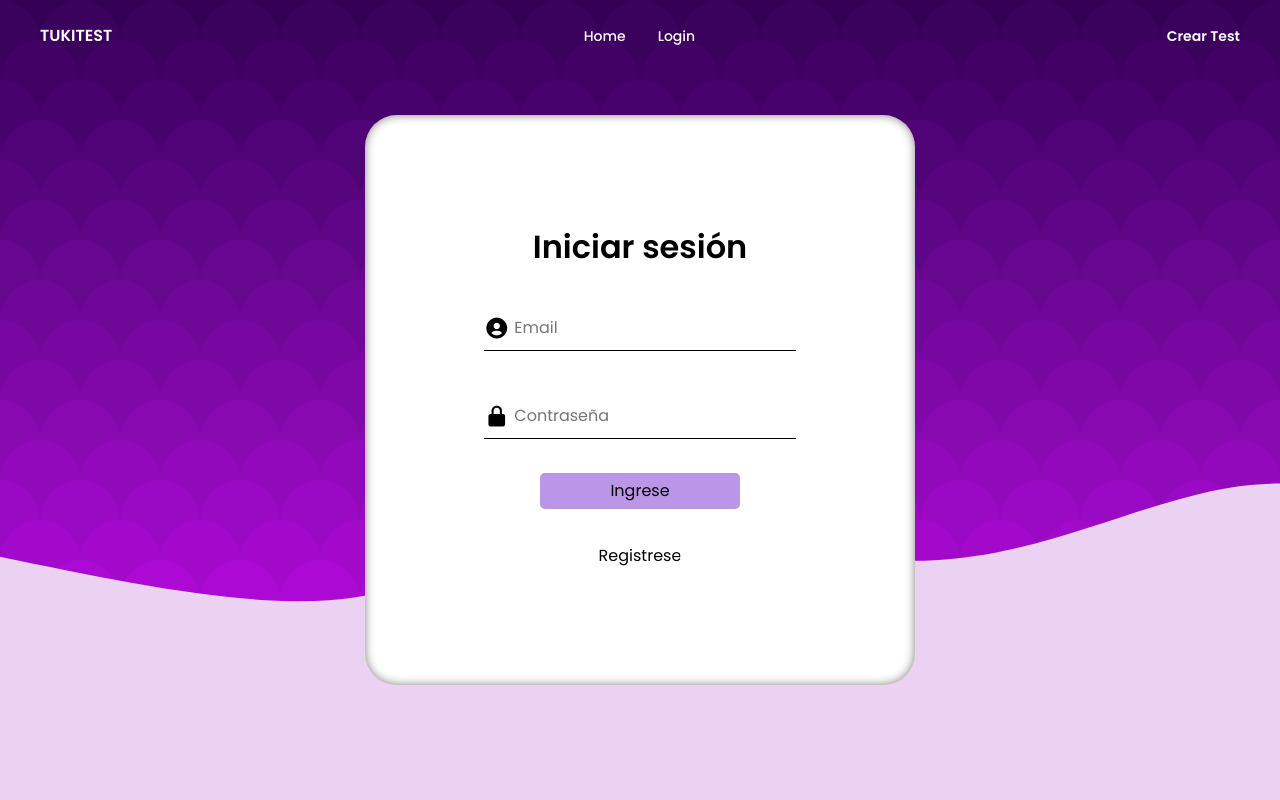
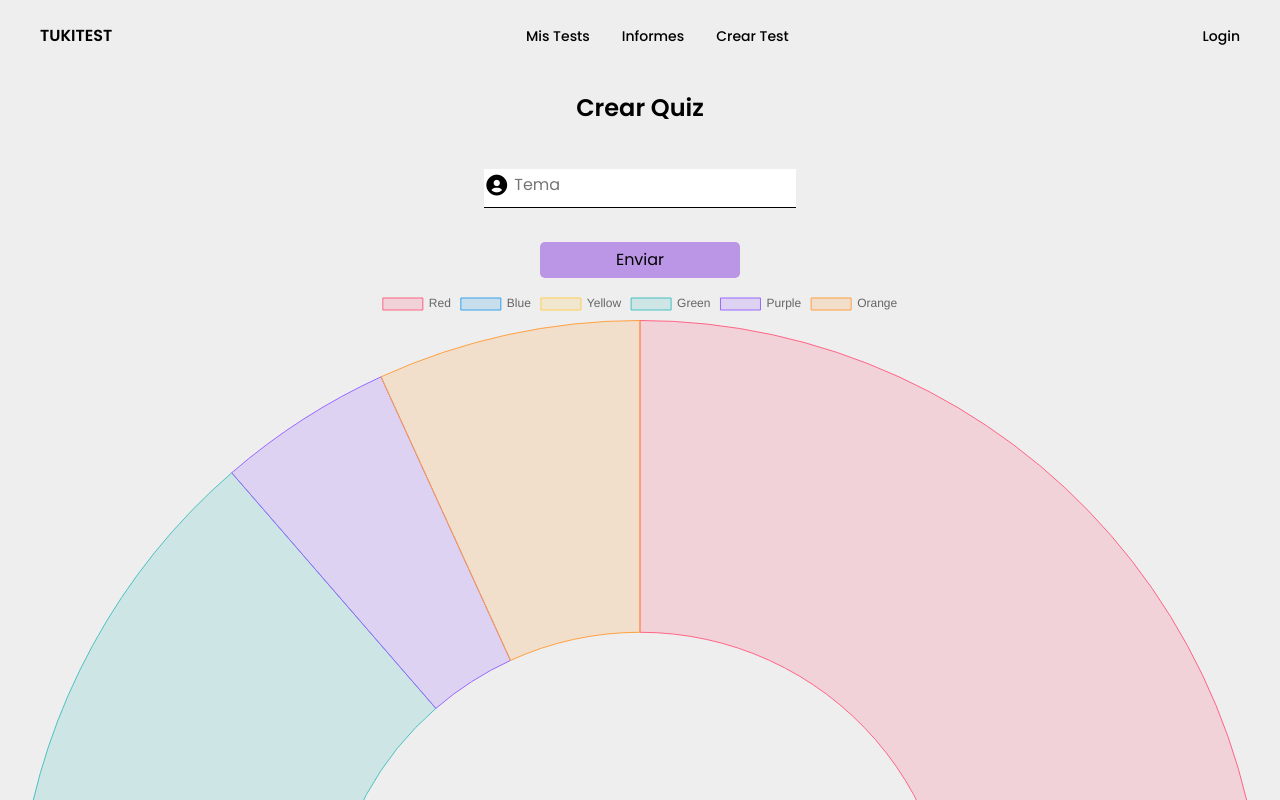
Before and after one commit to resalec2045/Tukitest-frontend, a React (Vite) app: page /createQuiz in a window 1280 px wide. Shown: the top 800 px of the page. Built offline with nearby package versions, Linux system fonts and the light colour scheme.

Commit message:
Arreglos varios

```diff
--- a/index.html
+++ b/index.html
@@ -8,8 +8,6 @@
     <!-- BOXICONS -->
     <link href='https://unpkg.com/boxicons@2.1.4/css/boxicons.min.css' rel='stylesheet'>
 
-    <script src="https://cdn.jsdelivr.net/npm/chart.js@4.4.2/dist/chart.umd.min.js"></script>
-
     <title>Vite + React</title>
   </head>
   <body>
--- a/package.json
+++ b/package.json
@@ -12,7 +12,9 @@
   "dependencies": {
     "@reduxjs/toolkit": "^2.2.2",
     "axios": "^1.6.8",
+    "chart.js": "^4.4.2",
     "react": "^18.2.0",
+    "react-chartjs-2": "^5.2.0",
     "react-dom": "^18.2.0",
     "react-redux": "^9.1.0",
     "react-router-dom": "^6.22.3",
--- a/src/components/navbar/NavBar.tsx
+++ b/src/components/navbar/NavBar.tsx
@@ -2,10 +2,11 @@ import { useNavigate } from "react-router-dom";
 import React from "react";
 import { useEffect, useState } from "react";
 import "./navbar.css";
+import { useAuthStore } from "../../hooks/useAuthStore";
 
 export const NavBar = ({ type }) => {
   const navigate = useNavigate();
-  //   const { status, startLogout } = useAuthStore();
+  const { status, startLogout } = useAuthStore();
 
   const [isFixed, setIsFixed] = useState(false);
 
@@ -31,13 +32,27 @@ export const NavBar = ({ type }) => {
           <div className="nav__menu">
             <ul className="nav__list">
               <li className="nav__item">
+                <a onClick={() => navigate("/details")} className="nav__link">
+                  Mis Tests
+                </a>
+              </li>
+              <li className="nav__item">
+                <a onClick={() => navigate("/details")} className="nav__link">
+                  Informes
+                </a>
+              </li>
+              <li className="nav__item">
                 <a
-                  onClick={() => navigate("/ecommerce/homePage")}
+                  onClick={() => navigate("/createQuiz")}
                   className="nav__link"
                 >
-                  Home
+                  Crear Test
                 </a>
               </li>
+            </ul>
+          </div>
+          <div className="search">
+            <ul className="nav__list">
               {status !== "authenticated" ? (
                 <li className="nav__item">
                   <a onClick={() => navigate("/auth")} className="nav__link">
@@ -46,23 +61,11 @@ export const NavBar = ({ type }) => {
                 </li>
               ) : (
                 <li className="nav__item">
-                  {/* <a onClick={() => startLogout()} className="nav__link">
+                  <a onClick={() => startLogout()} className="nav__link">
                     Logout
-                  </a> */}
+                  </a>
                 </li>
               )}
-            </ul>
-          </div>
-          <div className="search">
-            <ul className="nav__list">
-              <li className="nav__item">
-                <a
-                  onClick={() => navigate("/ecommerce/cart")}
-                  className="nav__link"
-                >
-                  <div className="nav__logo">Crear Test</div>
-                </a>
-              </li>
             </ul>
           </div>
         </nav>
--- a/src/components/navbar/navbar.css
+++ b/src/components/navbar/navbar.css
@@ -5,15 +5,20 @@
   z-index: 1;
 }
 .header a {
-    background-image: linear-gradient( to right,  #fff, #fff 50%, black 50% );
+  background-image: linear-gradient(to right, black, black 50%, black 50%);
 }
 
 .navbar-fixed {
-    background-color:var(--body-color);
-    box-shadow: 0px 4px 4px rgba(0, 0, 0, 0.2)
+  background-color: var(--body-color);
+  box-shadow: 0px 4px 4px rgba(0, 0, 0, 0.2);
 }
 .navbar-fixed a {
-    background-image: linear-gradient( to right,  var(--title-color), var(--title-color) 50%, black 50% );
+  background-image: linear-gradient(
+    to right,
+    var(--title-color),
+    var(--title-color) 50%,
+    black 50%
+  );
 }
 
 /* *Si navabar pertenece al login */
@@ -65,7 +70,7 @@ svg {
   font-size: var(--small-font-size);
   color: var(--tittle-color);
   font-weight: var(--font-medium);
-    transition: .3s;
+  transition: 0.3s;
 }
 .nav__icon {
   font-size: 22px;
--- a/src/router/AppRouter.jsx
+++ b/src/router/AppRouter.jsx
@@ -6,6 +6,7 @@ import { Auth } from "../auth/pages/Auth";
 import ResultScreen from "../tukytest/resultScreen/ResultScreen";
 import { Loading } from "../components/loading/Loading";
 import { useAuthStore } from "../hooks/useAuthStore";
+import { CreateQuiz } from "../tukytest/crearQuiz/CreateQuiz";
 // import { useQuizStore } from "../hooks/useQuizStore";
 
 export const AppRouter = () => {
@@ -29,6 +30,7 @@ export const AppRouter = () => {
           <Route path="/tukytest/test/:testId" element={<QuestionScreen />} />
           <Route path="/details" element={<QuizDetailsScreen />} />
           <Route path="/result" element={<ResultScreen />} />
+          <Route path="/createQuiz" element={<CreateQuiz />} />
         </>
       </Routes>
     </>
--- /dev/null
+++ b/src/tukytest/crearQuiz/CreateQuiz.css
@@ -0,0 +1,21 @@
+.form {
+  place-items: center;
+  place-content: center;
+}
+.group-input {
+  position: relative;
+  width: 90%;
+  margin: 25px auto 0 auto;
+}
+.input {
+  background: var(--body-color);
+  font-family: inherit;
+  outline: none;
+}
+.input-icon {
+  position: absolute;
+  font-size: 25px;
+  left: 0;
+  bottom: 10px;
+  color: var(--items-color);
+}
--- /dev/null
+++ b/src/tukytest/crearQuiz/CreateQuiz.jsx
@@ -0,0 +1,98 @@
+import { Doughnut } from "react-chartjs-2";
+import { Chart as ChartJS, ArcElement, Tooltip, Legend } from "chart.js";
+
+import { NavBar } from "../../components/navbar/NavBar";
+import { useForm } from "../../hooks/useForm";
+
+ChartJS.register(ArcElement, Tooltip, Legend);
+
+const quizFormFields = {
+  tema: "",
+  nivel: "",
+  totalPreguntas: "",
+  puntuacionTotal: "",
+  tiempoTotal: "",
+};
+
+const questionFormFields = {
+  titulo: "",
+  tipo: "",
+  puntuacion: "",
+};
+
+const answerFormFields = {
+  respuesta: "",
+  correcta: "",
+};
+
+export const CreateQuiz = () => {
+  const {
+    tema,
+    nivel,
+    totalPreguntas,
+    puntuacionTotal,
+    tiempoTotal,
+    onInputChange: onLoginInputChange,
+  } = useForm(quizFormFields);
+
+  const {} = useForm(questionFormFields);
+
+  const {} = useForm(answerFormFields);
+
+  const quizSubmit = (event) => {
+    event.preventDefault();
+  };
+
+  return (
+    <>
+      <NavBar type={"header"} />
+      <section className="section">
+        <form className="form grid" onSubmit={quizSubmit}>
+          <h1>Crear Quiz</h1>
+          <div className="group-input">
+            <i className="bx bxs-user-circle input-icon"></i>
+            <input
+              type="tema"
+              placeholder="Tema"
+              className="input input_login"
+              name="loginEmail"
+              value={tema}
+              onChange={onLoginInputChange}
+            />
+          </div>
+
+          <input className="submit-button" type="submit" value="Enviar" />
+        </form>
+
+        <Doughnut data={data} />
+      </section>
+    </>
+  );
+};
+
+export const data = {
+  labels: ["Red", "Blue", "Yellow", "Green", "Purple", "Orange"],
+  datasets: [
+    {
+      label: "# of Votes",
+      data: [12, 19, 3, 5, 2, 3],
+      backgroundColor: [
+        "rgba(255, 99, 132, 0.2)",
+        "rgba(54, 162, 235, 0.2)",
+        "rgba(255, 206, 86, 0.2)",
+        "rgba(75, 192, 192, 0.2)",
+        "rgba(153, 102, 255, 0.2)",
+        "rgba(255, 159, 64, 0.2)",
+      ],
+      borderColor: [
+        "rgba(255, 99, 132, 1)",
+        "rgba(54, 162, 235, 1)",
+        "rgba(255, 206, 86, 1)",
+        "rgba(75, 192, 192, 1)",
+        "rgba(153, 102, 255, 1)",
+        "rgba(255, 159, 64, 1)",
+      ],
+      borderWidth: 1,
+    },
+  ],
+};
```
Also changed, not shown: 1 other file (tests, documents, lock files or other folders). Lines whose indentation alone changed are shown as unchanged.
